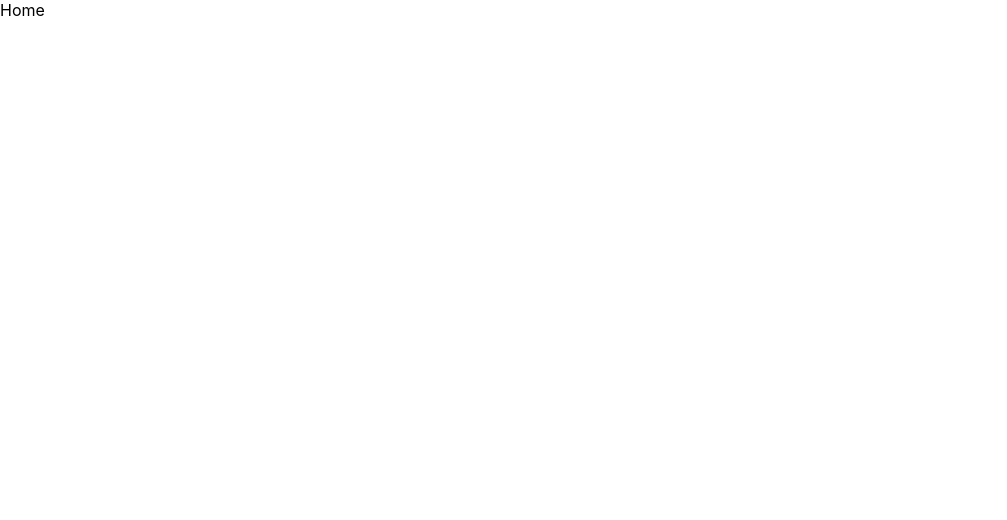
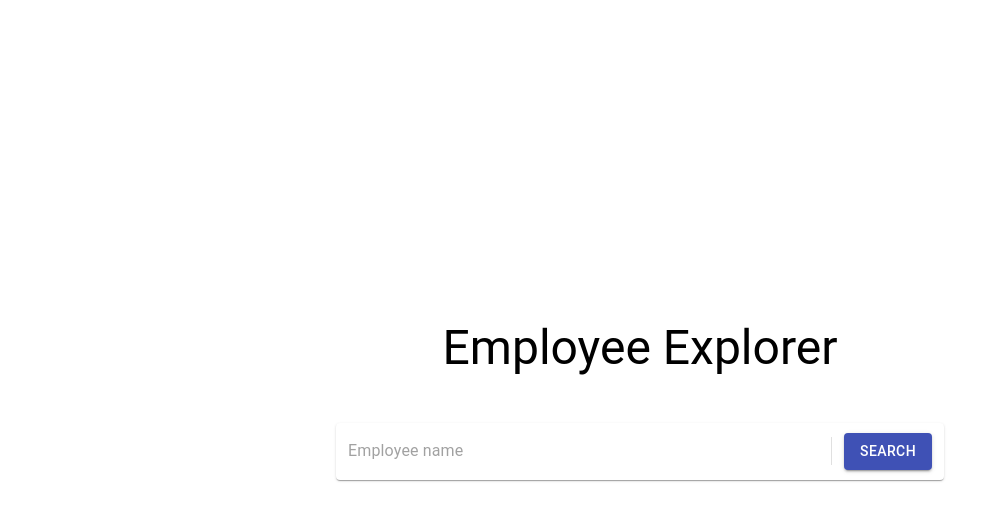
Before and after one commit to js-michal-dev/employee-directory-app, a React (Create React App) app: page / in a window 1280 px wide. Shown: the top 520 px of the page, without its empty margins (0-1007 px from the left). Built offline with nearby package versions, Linux system fonts and the light colour scheme.

Commit message:
Add react material and created Home screen

```diff
--- a/package.json
+++ b/package.json
@@ -3,6 +3,7 @@
   "version": "0.1.0",
   "private": true,
   "dependencies": {
+    "@material-ui/core": "^4.3.1",
     "axios": "^0.19.0",
     "react": "^16.8.6",
     "react-dom": "^16.8.6",
--- a/src/components/Home.js
+++ b/src/components/Home.js
@@ -1,7 +1,83 @@
 import React from "react";
+import {
+  makeStyles,
+  Paper,
+  InputBase,
+  Divider,
+  Button,
+  Typography
+} from "@material-ui/core";
 
-const Home = () => {
-  return <div>Home</div>;
+import useInputState from "../hooks/useInputState";
+import setUrlParams from "../utils/setUrlParams";
+
+const useStyles = makeStyles(theme => ({
+  wrapper: {
+    display: "flex",
+    justifyContent: "center",
+    alignItems: "center",
+    flexDirection: "column",
+    height: "100vh"
+  },
+  root: {
+    marginTop: 30,
+    padding: "2px 4px",
+    display: "flex",
+    alignItems: "center",
+    width: 600
+  },
+  input: {
+    marginLeft: 8,
+    flex: 1
+  },
+  iconButton: {
+    padding: 10
+  },
+  divider: {
+    width: 1,
+    height: 28,
+    margin: 4
+  },
+  button: {
+    margin: theme.spacing(1)
+  }
+}));
+
+const Home = ({ history }) => {
+  const [search, handleOnSearchChange] = useInputState("");
+  const classes = useStyles();
+
+  const handleSearchSubordinates = () => {
+    const url = setUrlParams({ query: search });
+    history.push(`overview/?${url}`);
+  };
+
+  return (
+    <div className={classes.wrapper}>
+      <Typography variant="h3" gutterBottom>
+        Employee Explorer
+      </Typography>
+      <Paper className={classes.root}>
+        <InputBase
+          className={classes.input}
+          placeholder="Employee name"
+          inputProps={{ "aria-label": "search employee" }}
+          value={search}
+          onChange={handleOnSearchChange}
+          fullWidth
+        />
+        <Divider className={classes.divider} />
+        <Button
+          onClick={handleSearchSubordinates}
+          variant="contained"
+          color="primary"
+          className={classes.button}
+        >
+          Search
+        </Button>
+      </Paper>
+    </div>
+  );
 };
 
 export default Home;
```
Also changed, not shown: 1 other file (tests, documents, lock files or other folders).
